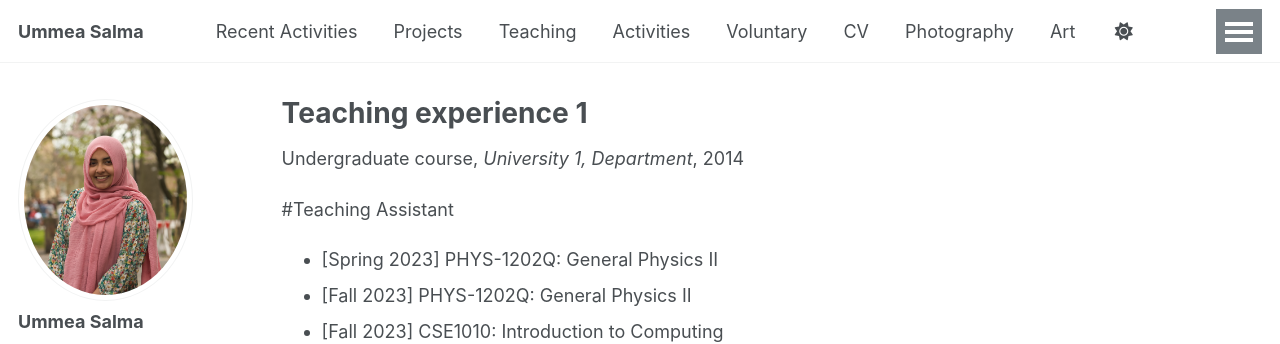
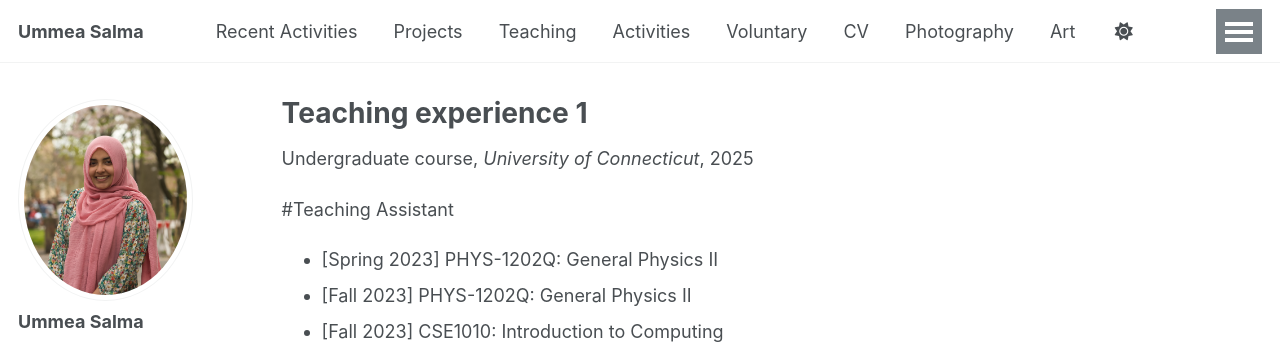
Before and after one commit to ummeasalma/ummeasalma.github.io, a Jekyll site: the page built from _teaching/2014-spring-teaching-1.md, in a window 1280 px wide and 1099 px high. Shown: the top 344 px of the window. Built offline with Jekyll 4.4.1, drawn with Linux system fonts in a browser that asks for light colours; a script that is not in the unit is left out.

Commit message:
Modify teaching experience venue and location
Updated venue and location details for teaching experience.

```diff
--- a/_teaching/2014-spring-teaching-1.md
+++ b/_teaching/2014-spring-teaching-1.md
@@ -3,9 +3,9 @@ title: "Teaching experience 1"
 collection: teaching
 type: "Undergraduate course"
 permalink: /teaching/2014-spring-teaching-1
-venue: "University 1, Department"
-date: 2014-01-01
-location: "City, Country"
+venue: "University of Connecticut"
+# date: 2014-01-01
+location: "Storrs, CT"
 ---
 
 #Teaching Assistant
```
